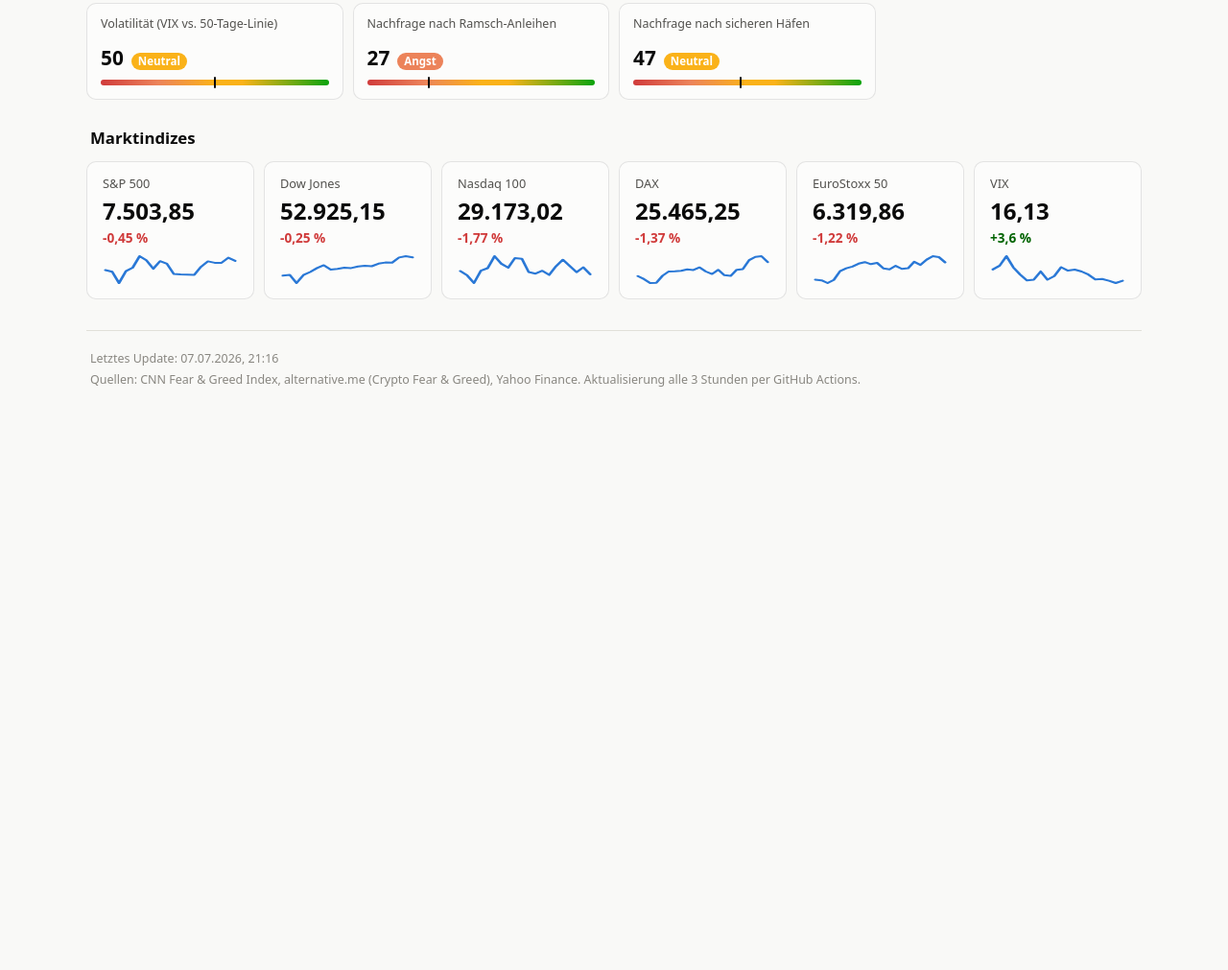
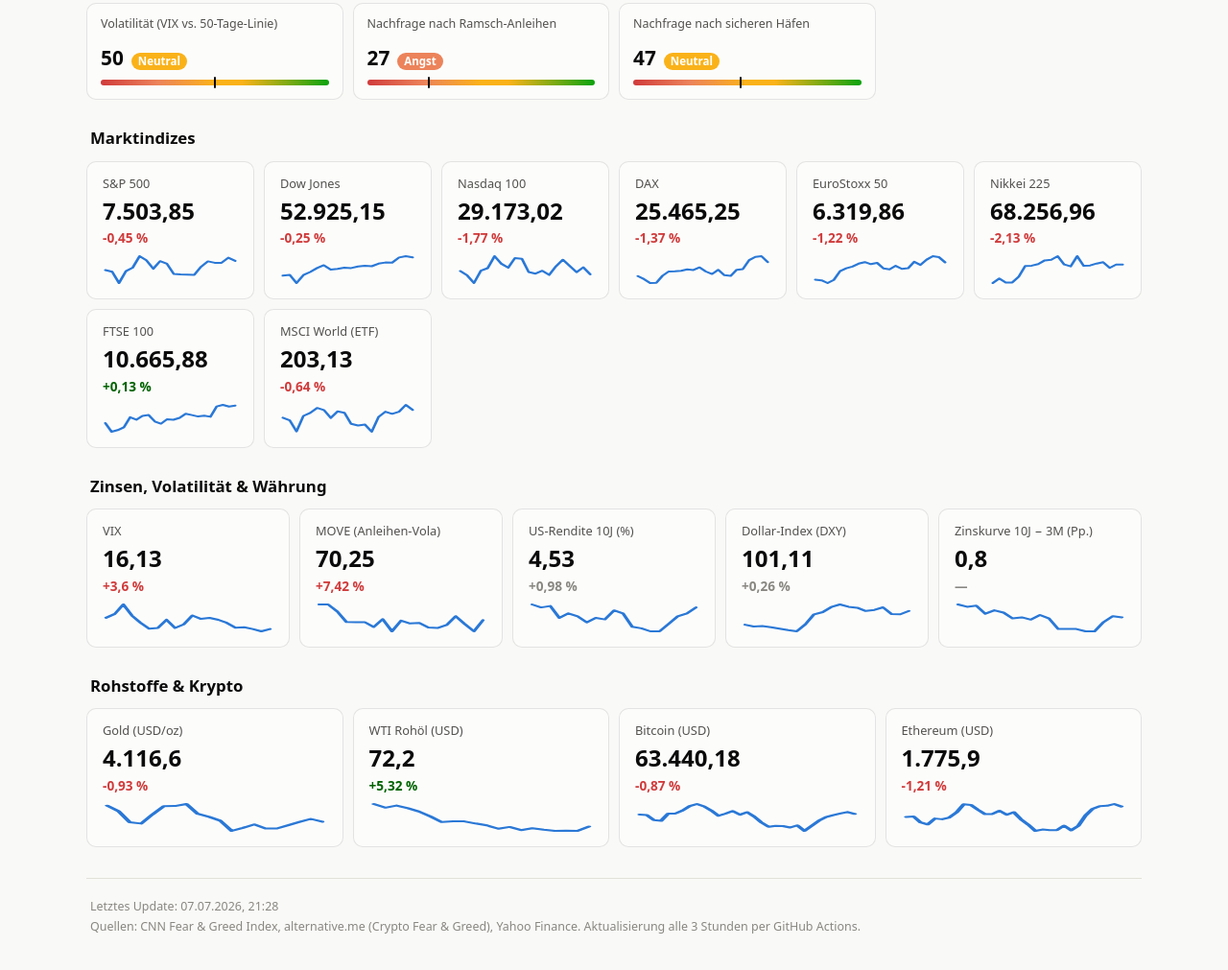
Before and after one commit to MariusRapp/IndexDashboard, a plain HTML site: page index.html in a window 1280 px wide. Shown: the part 538-1549 px from the top of the page at 96% size. Before the commit the page ends 978 px from the top, so only its background shows below. Drawn offline with Linux system fonts and the light colour scheme.

Commit message:
Add rates, commodities and more index tiles
Extends the market data to 17 indicators in three grouped sections:
indices (adds Nikkei 225, FTSE 100, MSCI World ETF), rates/volatility
(VIX, MOVE, US 10Y yield, dollar index, computed 10Y-3M yield curve)
and commodities/crypto (gold, WTI, Bitcoin, Ethereum). Delta colors are
inverted for stress gauges (VIX, MOVE) and neutral where no direction
is inherently good (yields, DXY).

Co-Authored-By: Claude Fable 5 <noreply@anthropic.com>

```diff
--- a/assets/app.js
+++ b/assets/app.js
@@ -33,9 +33,13 @@ function formatSignedPct(value) {
   return `${sign}${formatNumber(value, { maximumFractionDigits: 2 })} %`;
 }
 
-function deltaClass(value) {
-  if (value === null || value === undefined || value === 0) return "flat";
-  return value > 0 ? "up" : "down";
+// delta_style: "normal" = steigend grün, "inverse" = steigend rot
+// (Stress-Indikatoren wie VIX), "neutral" = keine Richtung gut/schlecht.
+function deltaClass(value, style) {
+  if (value === null || value === undefined || value === 0 || style === "neutral") return "flat";
+  const rising = value > 0;
+  if (style === "inverse") return rising ? "down" : "up";
+  return rising ? "up" : "down";
 }
 
 function buildSparkline(history) {
@@ -58,7 +62,7 @@ function buildSparkline(history) {
 }
 
 function renderMarketTile(market) {
-  const deltaCls = deltaClass(market.change_pct);
+  const deltaCls = deltaClass(market.change_pct, market.delta_style);
   const staleNote = market.stale
     ? `<div class="stale-note">Letzter bekannter Stand (Abruf zuletzt fehlgeschlagen)</div>`
     : "";
@@ -170,7 +174,12 @@ async function loadDashboard() {
       ? components.map(renderMiniMeter).join("")
       : `<p class="error">Keine Teilindikatoren verfügbar</p>`;
 
-    marketsGrid.innerHTML = (data.markets || []).map(renderMarketTile).join("");
+    const markets = data.markets || [];
+    const byGroup = (group, fallback) =>
+      markets.filter((m) => (m.group || fallback) === group);
+    marketsGrid.innerHTML = byGroup("indices", "indices").map(renderMarketTile).join("");
+    document.getElementById("rates-grid").innerHTML = byGroup("rates").map(renderMarketTile).join("");
+    document.getElementById("commodities-grid").innerHTML = byGroup("commodities").map(renderMarketTile).join("");
 
     renderUpdatedAt(data.updated_at);
   } catch (err) {
--- a/data/latest.json
+++ b/data/latest.json
@@ -1,5 +1,5 @@
 {
-  "updated_at": "2026-07-07T21:16:31+00:00",
+  "updated_at": "2026-07-07T21:28:23+00:00",
   "fear_greed": {
     "cnn": {
       "value": 43,
@@ -8,7 +8,7 @@
       "previous_week": 30.9428571428571,
       "previous_month": 41.7714285714286,
       "previous_year": 75.08571428571429,
-      "timestamp": "2026-07-07T20:58:46+00:00",
+      "timestamp": "2026-07-07T21:08:44+00:00",
       "components": [
         {
           "key": "market_momentum_sp125",
@@ -98,6 +98,7 @@
     {
       "symbol": "^GSPC",
       "name": "S&P 500",
+      "group": "indices",
       "price": 7503.85,
       "change_pct": -0.45,
       "date": "2026-07-07",
@@ -128,6 +129,7 @@
     {
       "symbol": "^DJI",
       "name": "Dow Jones",
+      "group": "indices",
       "price": 52925.15,
       "change_pct": -0.25,
       "date": "2026-07-07",
@@ -158,6 +160,7 @@
     {
       "symbol": "^NDX",
       "name": "Nasdaq 100",
+      "group": "indices",
       "price": 29173.02,
       "change_pct": -1.77,
       "date": "2026-07-07",
@@ -188,6 +191,7 @@
     {
       "symbol": "^GDAXI",
       "name": "DAX",
+      "group": "indices",
       "price": 25465.25,
       "change_pct": -1.37,
       "date": "2026-07-07",
@@ -220,6 +224,7 @@
     {
       "symbol": "^STOXX50E",
       "name": "EuroStoxx 50",
+      "group": "indices",
       "price": 6319.86,
       "change_pct": -1.22,
       "date": "2026-07-07",
@@ -250,8 +255,106 @@
       "stale": false
     },
     {
+      "symbol": "^N225",
+      "name": "Nikkei 225",
+      "group": "indices",
+      "price": 68256.96,
+      "change_pct": -2.13,
+      "date": "2026-07-07",
+      "history": [
+        64024.6,
+        65416.63,
+        64179.27,
+        64217.27,
+        66020.04,
+        69317.5,
+        69404.5,
+        69902.25,
+        71053.49,
+        71250.06,
+        72353.96,
+        69788.38,
+        69174.97,
+        72366.34,
+        69360.88,
+        69468.11,
+        70062.32,
+        70474.96,
+        68733.15,
+        69744.07,
+        69737.69
+      ],
+      "stale": false
+    },
+    {
+      "symbol": "^FTSE",
+      "name": "FTSE 100",
+      "group": "indices",
+      "price": 10665.88,
+      "change_pct": 0.13,
+      "date": "2026-07-07",
+      "history": [
+        10373.2,
+        10227.3,
+        10254.8,
+        10303.9,
+        10471.7,
+        10430.6,
+        10494.2,
+        10508.6,
+        10399.7,
+        10363.3,
+        10437.9,
+        10428.9,
+        10461.6,
+        10529.9,
+        10508.0,
+        10484.2,
+        10497.1,
+        10478.3,
+        10652.9,
+        10679.0,
+        10651.8,
+        10665.88
+      ],
+      "stale": false
+    },
+    {
+      "symbol": "URTH",
+      "name": "MSCI World (ETF)",
+      "group": "indices",
+      "price": 203.13,
+      "change_pct": -0.64,
+      "date": "2026-07-07",
+      "history": [
+        201.05,
+        200.38,
+        197.44,
+        201.54,
+        202.32,
+        203.63,
+        203.1,
+        200.99,
+        202.73,
+        202.37,
+        199.43,
+        199.0,
+        199.29,
+        197.36,
+        201.24,
+        202.64,
+        202.08,
+        202.65,
+        204.44,
+        203.13
+      ],
+      "stale": false
+    },
+    {
       "symbol": "^VIX",
       "name": "VIX",
+      "group": "rates",
+      "delta_style": "inverse",
       "price": 16.13,
       "change_pct": 3.6,
       "date": "2026-07-07",
@@ -278,6 +381,276 @@
         16.13
       ],
       "stale": false
+    },
+    {
+      "symbol": "^MOVE",
+      "name": "MOVE (Anleihen-Vola)",
+      "group": "rates",
+      "delta_style": "inverse",
+      "price": 70.25,
+      "change_pct": 7.42,
+      "date": "2026-07-07",
+      "history": [
+        76.98,
+        77.03,
+        73.95,
+        69.45,
+        69.36,
+        69.38,
+        67.28,
+        70.66,
+        65.39,
+        70.02,
+        68.78,
+        69.06,
+        67.1,
+        66.79,
+        68.14,
+        71.96,
+        68.56,
+        65.4,
+        70.25
+      ],
+      "stale": false
+    },
+    {
+      "symbol": "^TNX",
+      "name": "US-Rendite 10J (%)",
+      "group": "rates",
+      "delta_style": "neutral",
+      "price": 4.53,
+      "change_pct": 0.98,
+      "date": "2026-07-07",
+      "history": [
+        4.55,
+        4.53,
+        4.54,
+        4.46,
+        4.49,
+        4.47,
+        4.43,
+        4.46,
+        4.45,
+        4.51,
+        4.49,
+        4.4,
+        4.39,
+        4.37,
+        4.37,
+        4.42,
+        4.47,
+        4.49,
+        4.53
+      ],
+      "stale": false
+    },
+    {
+      "symbol": "DX-Y.NYB",
+      "name": "Dollar-Index (DXY)",
+      "group": "rates",
+      "delta_style": "neutral",
+      "price": 101.11,
+      "change_pct": 0.26,
+      "date": "2026-07-07",
+      "history": [
+        100.05,
+        99.91,
+        99.95,
+        99.86,
+        99.75,
+        99.63,
+        99.54,
+        100.09,
+        100.85,
+        101.02,
+        101.41,
+        101.61,
+        101.43,
+        101.36,
+        101.11,
+        101.19,
+        101.39,
+        100.86,
+        100.85,
+        101.11
+      ],
+      "stale": false
+    },
+    {
+      "symbol": "GC=F",
+      "name": "Gold (USD/oz)",
+      "group": "commodities",
+      "price": 4116.6,
+      "change_pct": -0.93,
+      "date": "2026-07-07",
+      "history": [
+        4335.9,
+        4260.0,
+        4108.2,
+        4090.3,
+        4215.0,
+        4328.0,
+        4330.9,
+        4358.9,
+        4224.1,
+        4181.9,
+        4129.9,
+        3990.3,
+        4030.5,
+        4078.7,
+        4022.3,
+        4022.9,
+        4068.3,
+        4112.7,
+        4155.1,
+        4116.6
+      ],
+      "stale": false
+    },
+    {
+      "symbol": "CL=F",
+      "name": "WTI Rohöl (USD)",
+      "group": "commodities",
+      "price": 72.2,
+      "change_pct": 5.32,
+      "date": "2026-07-07",
+      "history": [
+        91.3,
+        88.2,
+        90.03,
+        87.71,
+        84.88,
+        80.75,
+        76.05,
+        76.79,
+        76.6,
+        74.82,
+        73.21,
+        70.34,
+        71.92,
+        69.23,
+        70.75,
+        69.5,
+        68.58,
+        68.69,
+        68.55,
+        72.2
+      ],
+      "stale": false
+    },
+    {
+      "symbol": "BTC-USD",
+      "name": "Bitcoin (USD)",
+      "group": "commodities",
+      "price": 63440.18,
+      "change_pct": -0.87,
+      "date": "2026-07-07",
+      "history": [
+        63239.52,
+        63090.59,
+        61643.78,
+        61449.29,
+        63561.05,
+        63543.2,
+        64421.32,
+        65710.4,
+        66289.5,
+        65600.64,
+        64418.45,
+        62896.47,
+        63540.84,
+        64239.68,
+        63237.54,
+        63952.11,
+        62668.02,
+        60995.13,
+        59721.68,
+        60016.43,
+        59940.1,
+        59532.34,
+        60138.38,
+        58558.86,
+        60003.76,
+        61485.3,
+        62544.2,
+        63088.3,
+        63547.88,
+        63995.02,
+        63440.18
+      ],
+      "stale": false
+    },
+    {
+      "symbol": "ETH-USD",
+      "name": "Ethereum (USD)",
+      "group": "commodities",
+      "price": 1775.9,
+      "change_pct": -1.21,
+      "date": "2026-07-07",
+      "history": [
+        1686.4,
+        1690.15,
+        1637.71,
+        1620.14,
+        1672.28,
+        1665.13,
+        1680.21,
+        1724.61,
+        1794.96,
+        1790.4,
+        1747.89,
+        1709.53,
+        1710.98,
+        1739.3,
+        1704.58,
+        1726.51,
+        1665.44,
+        1619.92,
+        1564.82,
+        1576.62,
+        1571.59,
+        1570.36,
+        1610.21,
+        1569.58,
+        1608.96,
+        1698.17,
+        1756.52,
+        1779.03,
+        1783.01,
+        1797.57,
+        1775.9
+      ],
+      "stale": false
+    },
+    {
+      "symbol": "10Y-3M",
+      "name": "Zinskurve 10J − 3M (Pp.)",
+      "group": "rates",
+      "price": 0.8,
+      "change_pct": null,
+      "date": "2026-07-07",
+      "history": [
+        0.92,
+        0.9,
+        0.91,
+        0.84,
+        0.87,
+        0.85,
+        0.8,
+        0.81,
+        0.79,
+        0.83,
+        0.8,
+        0.71,
+        0.71,
+        0.71,
+        0.69,
+        0.69,
+        0.77,
+        0.82,
+        0.81
+      ],
+      "stale": false
     }
   ]
 }
--- a/index.html
+++ b/index.html
@@ -34,6 +34,20 @@
       <p class="loading">Lade Daten…</p>
     </div>
   </section>
+
+  <section class="section" aria-labelledby="rates-heading">
+    <h2 id="rates-heading">Zinsen, Volatilität &amp; Währung</h2>
+    <div class="stat-grid" id="rates-grid">
+      <p class="loading">Lade Daten…</p>
+    </div>
+  </section>
+
+  <section class="section" aria-labelledby="commodities-heading">
+    <h2 id="commodities-heading">Rohstoffe &amp; Krypto</h2>
+    <div class="stat-grid" id="commodities-grid">
+      <p class="loading">Lade Daten…</p>
+    </div>
+  </section>
 </main>
 
 <footer class="page-footer">
```
Also changed, not shown: 1 other file.
